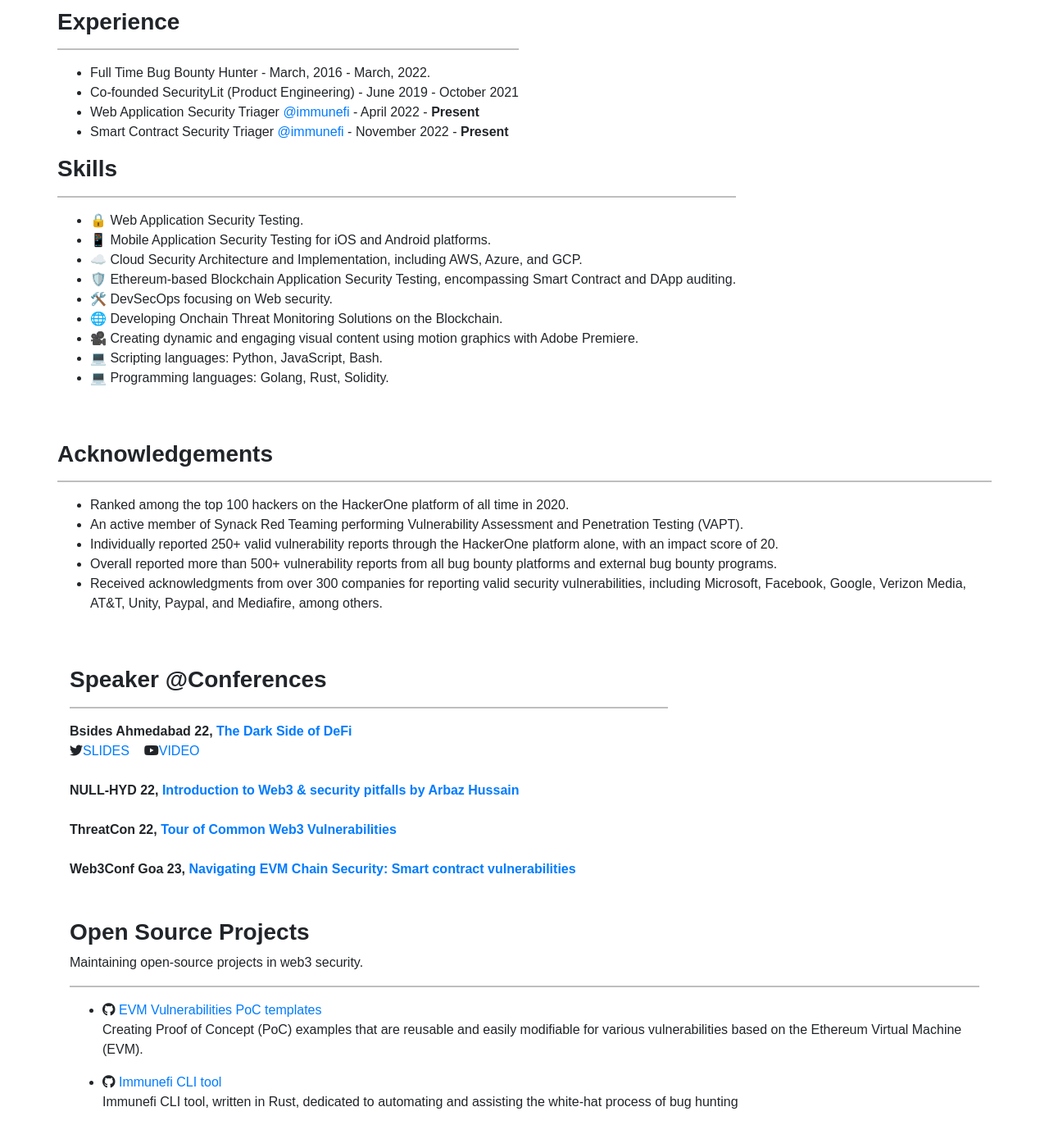
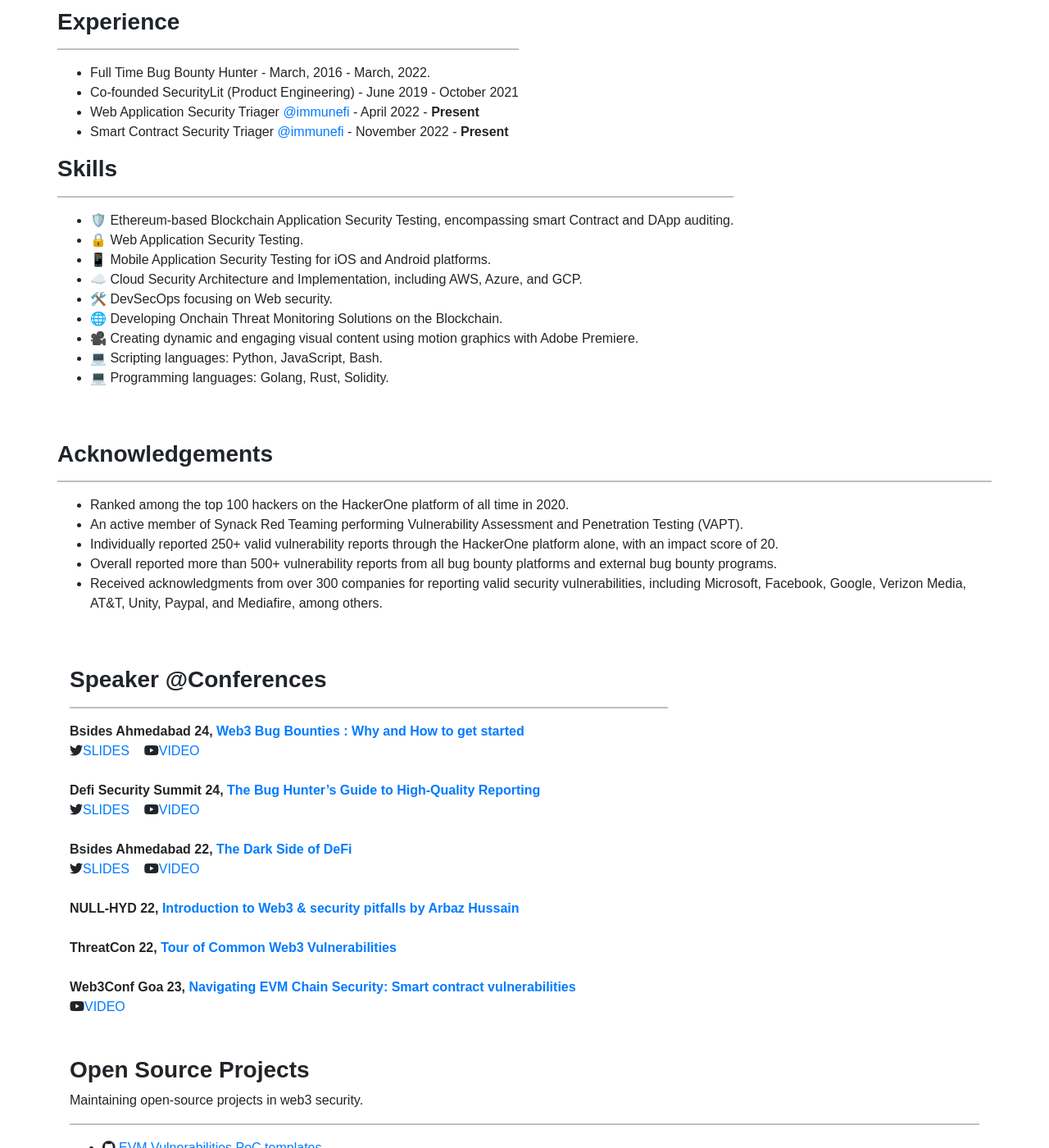
Before and after one commit to arbazkiraak/arbazkiraak.github.io, a Jekyll site: the page index.html, which Jekyll copies as it is, in a window 1280 px wide and 1400 px high, scrolled down 485 px. Shown: the whole window at 82% size. Built offline with Jekyll 4.4.1, drawn with Linux system fonts in a browser that asks for light colours; nearby versions of some CDN libraries; a script that is not in the unit is left out; comment, search, counter and statistics services are not loaded; some of the changed text lies outside the part shown.

Commit message:
new changes

```diff
--- a/_posts/2024/2024-09-21-freedom.markdown
+++ b/_posts/2024/2024-09-21-freedom.markdown
@@ -13,7 +13,7 @@
 
 Let’s get real for a moment, `our society is deeply flawed.`
 
-We live in a world where silence is often more valued than truth, where we’re taught to look the other way instead of confronting the ugly realities around us. Growing up in a Muslim family in India, I saw this firsthand. Despite the teachings of equal rights in our religion, the reality is that we often fall short. We lean heavily towards a patriarchal structure that subdues women, forcing them into silence to protect family honor.
+We live in a world where silence is often more valued than truth, where we’re taught to look the other way instead of confronting the ugly realities around us. Despite the teachings of equal rights in our religion, the reality is that we often fall short. We lean heavily towards a patriarchal structure that subdues women, forcing them into silence to protect family honor.
 
 But here's the thing : We don’t have to accept this. You and I, we can be the ones who speak up, who challenge these outdated norms, and who refuse to stay silent when we see injustice.
 
--- a/index.html
+++ b/index.html
@@ -239,6 +239,10 @@
         <hr style="border: 1px solid #bebebe;">
 
         <ul>
+
+  <li>
+    🛡️ Ethereum-based Blockchain Application Security Testing, encompassing smart Contract and DApp auditing.
+  </li>
   <li>
       🔒 Web Application Security Testing.
   </li>
@@ -247,9 +251,6 @@
   </li>
   <li>
       ☁️ Cloud Security Architecture and Implementation, including AWS, Azure, and GCP.
-  </li>
-  <li>
-      🛡️ Ethereum-based Blockchain Application Security Testing, encompassing Smart Contract and DApp auditing.
   </li>
   <li>
       🛠️ DevSecOps focusing on Web security.
@@ -299,6 +300,25 @@
 
         <hr style="border: 1px solid #bebebe;">
 
+            <strong>Bsides Ahmedabad 24, <a href="https://2k24.bsidesahmedabad.in/" target="_blank">Web3 Bug Bounties : Why and How to get started</a></strong>
+
+            <br>
+            <i class="fab fa-twitter"></i><a href="https://x.com/ArbazKiraak/status/1846085873533649253"
+              class="card-link">SLIDES</a> &nbsp;&nbsp;
+            <i class="fab fa-youtube"></i><a href="https://www.youtube.com/watch?v=09gRXZ69QAs" class="card-link">VIDEO</a>
+
+            <br><br>
+
+
+          <strong>Defi Security Summit 24, <a href="https://defisecuritysummit.org/" target="_blank">The Bug Hunter’s Guide to High-Quality Reporting</a></strong>
+
+          <br>
+          <i class="fab fa-twitter"></i><a href="https://x.com/ArbazKiraak/status/1856403528950124634"
+            class="card-link">SLIDES</a> &nbsp;&nbsp;
+          <i class="fab fa-youtube"></i><a href="https://www.youtube.com/watch?v=Pgz3swpVT6w" class="card-link">VIDEO</a>
+
+          <br><br>
+
         <strong>Bsides Ahmedabad 22, <a href="https://bsidesahmedabad.in/2022/Schedule.html" target="_blank">The Dark
             Side of DeFi</a></strong>
 
@@ -321,8 +341,8 @@
 
         <br><br>
 
-        <strong>Web3Conf Goa 23, <a href="https://web3confindia.xyz/" target="_blank">Navigating EVM Chain Security: Smart contract vulnerabilities</a></strong>
-
+        <strong>Web3Conf Goa 23, <a href="https://web3confindia.xyz/" target="_blank">Navigating EVM Chain Security: Smart contract vulnerabilities</a></strong><br>
+        <i class="fab fa-youtube"></i><a href="https://youtu.be/_NLXPdQ8AoQ?si=x3Fdf_Ti0zoQom34" class="card-link">VIDEO</a>
         </h3>
       </div>
       </div>
@@ -355,6 +375,10 @@
         <p>Contributed to the web3 community by producing the following content at Immunefi.</p>
         <hr style="border: 1px solid #bebebe;">
         <ul>
+          <li><i class="fab fa-github"></i> <a
+              href="https://github.com/immunefi-team/vaults/blob/main/audits/2024-01-15%20-%20Immunefi%20-%20Internal%20Audit%20of%20the%20Vault%20System%20and%20Arbitration.pdf"
+              title="Immunefi Community Challenges">Immunefi - Bounty Boosts Bug Reports</a><br></li>
+
                     <li><i class="fab fa-github"></i> <a href="https://github.com/immunefi-team/vaults/blob/main/audits/2024-01-15%20-%20Immunefi%20-%20Internal%20Audit%20of%20the%20Vault%20System%20and%20Arbitration.pdf"
                         title="Immunefi Community Challenges">Immunefi - Internal Audit of the Vault System and Arbitration</a><br></li>
           <li><i class="fab fa-github"></i> <a href="https://github.com/immunefi-team/community-challenges"
@@ -699,6 +723,12 @@
             <li>
               🧗‍♀️ Certified rock climber.
             </li>
+            <li>
+              🤿 Certified freediver.
+            </li>
+            <li>
+              <strike>🗻 Climbed Mt. Fuji, Japan.</strike>
+            </li>
           </ul> <br>
         </div>
 
```
Also changed, not shown: 3 other files.
